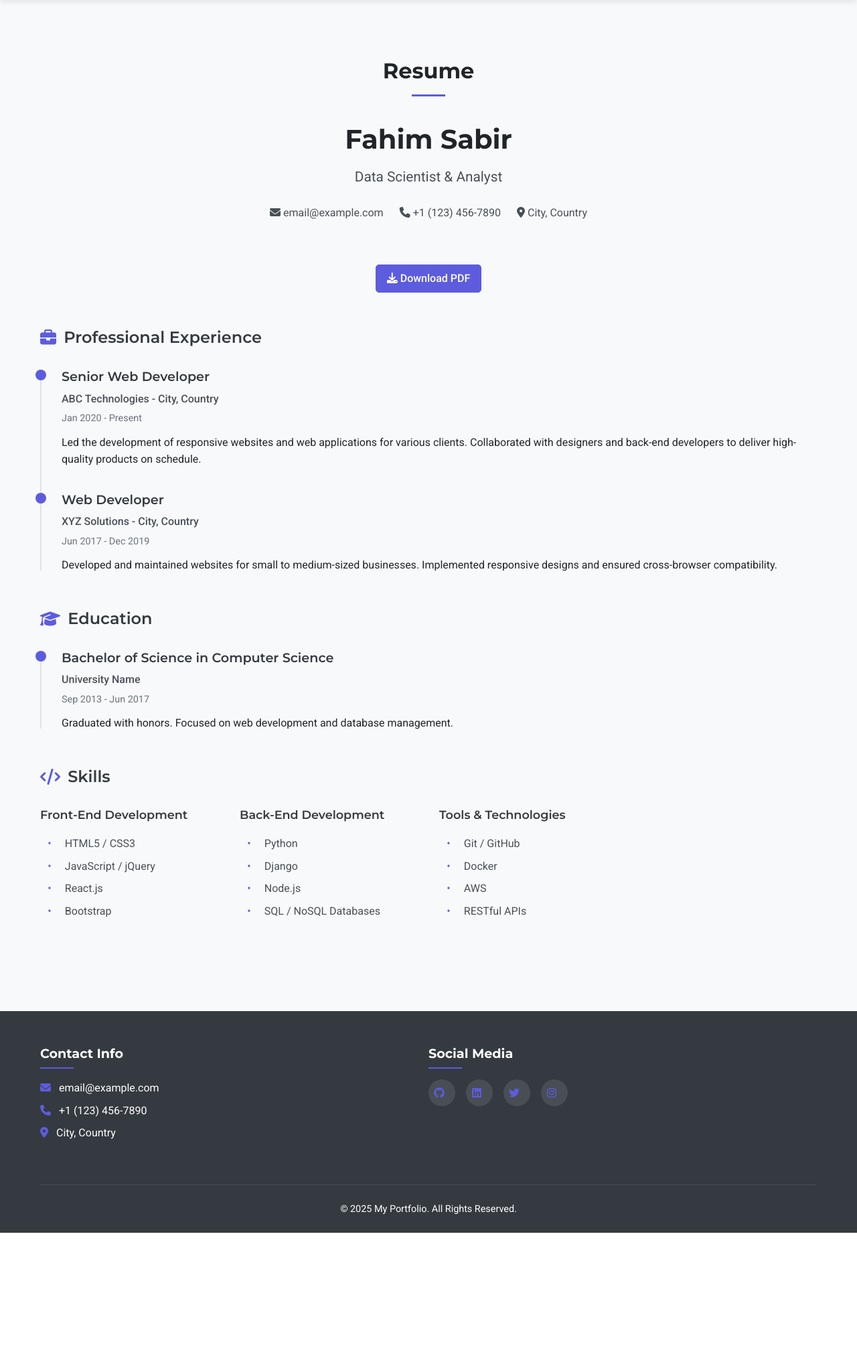
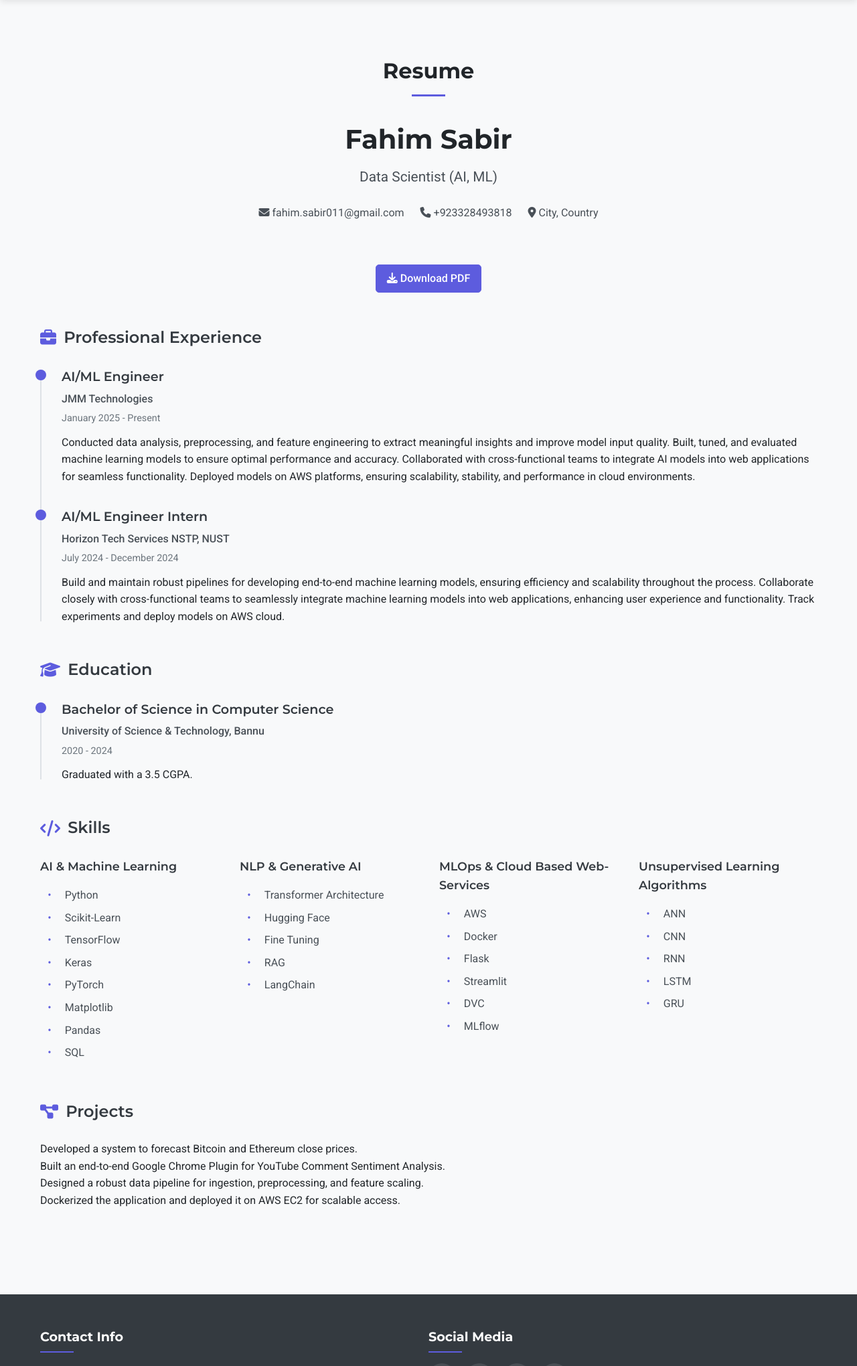
Before and after one commit to fahimai001/My_Portfolio_Website, a Django app: page /resume/ in a window 1280 px wide. Shown: the part 70-2110 px from the top of the page at 67% size. Before the commit the page ends 1911 px from the top, so only its background shows below. Run offline with Django 5.2, Linux system fonts and the light colour scheme; data that the repository does not hold is empty.

Commit message:
updating resume

```diff
--- a/static/css/style.css
+++ b/static/css/style.css
@@ -1,4 +1,3 @@
-/* Reset and Base Styles */
 :root {
     --primary-color: #5D5CDE;
     --primary-dark: #4b4ab2;
@@ -27,7 +26,6 @@
     --box-shadow-hover: 0 5px 15px rgba(0, 0, 0, 0.15);
 }
 
-/* Dark Mode Variables */
 @media (prefers-color-scheme: dark) {
     :root {
         --light-color: #212529;
@@ -167,7 +165,6 @@ img {
     border-radius: 0.2rem;
 }
 
-/* Header and Navigation */
 header {
     background-color: #fff;
     box-shadow: 0 2px 10px rgba(0, 0, 0, 0.1);
--- a/templates/resume.html
+++ b/templates/resume.html
@@ -10,10 +10,10 @@
 
         <div class="resume-header">
             <h1>Fahim Sabir</h1>
-            <p class="job-title">Data Scientist & Analyst</p>
+            <p class="job-title">Data Scientist (AI, ML)</p>
             <div class="contact-info">
-                <p><i class="fas fa-envelope"></i> email@example.com</p>
-                <p><i class="fas fa-phone"></i> +1 (123) 456-7890</p>
+                <p><i class="fas fa-envelope"></i> fahim.sabir011@gmail.com</p>
+                <p><i class="fas fa-phone"></i> +923328493818</p>
                 <p><i class="fas fa-map-marker-alt"></i> City, Country</p>
             </div>
         </div>
@@ -27,117 +27,100 @@
         <div class="resume-section">
             <h3><i class="fas fa-briefcase"></i> Professional Experience</h3>
             <div class="timeline">
-                {% for job in experience %}
                 <div class="timeline-item">
                     <div class="timeline-dot"></div>
                     <div class="timeline-content">
-                        <h4>{{ job.title }}</h4>
-                        <h5>{{ job.company }} - {{ job.location }}</h5>
-                        <p class="timeline-date">
-                            {{ job.start_date|date:"M Y" }} -
-                            {% if job.current %}Present{% else %}{{ job.end_date|date:"M Y" }}{% endif %}
-                        </p>
-                        <p>{{ job.description|linebreaks }}</p>
-                    </div>
-                </div>
-                {% empty %}
-                <!-- Default experience if database is empty -->
-                <div class="timeline-item">
-                    <div class="timeline-dot"></div>
-                    <div class="timeline-content">
-                        <h4>Senior Web Developer</h4>
-                        <h5>ABC Technologies - City, Country</h5>
-                        <p class="timeline-date">Jan 2020 - Present</p>
-                        <p>Led the development of responsive websites and web applications for various clients. Collaborated with designers and back-end developers to deliver high-quality products on schedule.</p>
+                        <h4>AI/ML Engineer</h4>
+                        <h5>JMM Technologies</h5>
+                        <p class="timeline-date">January 2025 - Present</p>
+                        <p>Conducted data analysis, preprocessing, and feature engineering to extract meaningful insights and improve model input quality. Built, tuned, and evaluated machine learning models to ensure optimal performance and accuracy. Collaborated with cross-functional teams to integrate AI models into web applications for seamless functionality. Deployed models on AWS platforms, ensuring scalability, stability, and performance in cloud environments.</p>
                     </div>
                 </div>
                 <div class="timeline-item">
                     <div class="timeline-dot"></div>
                     <div class="timeline-content">
-                        <h4>Web Developer</h4>
-                        <h5>XYZ Solutions - City, Country</h5>
-                        <p class="timeline-date">Jun 2017 - Dec 2019</p>
-                        <p>Developed and maintained websites for small to medium-sized businesses. Implemented responsive designs and ensured cross-browser compatibility.</p>
+                        <h4>AI/ML Engineer Intern</h4>
+                        <h5>Horizon Tech Services NSTP, NUST</h5>
+                        <p class="timeline-date">July 2024 - December 2024</p>
+                        <p>Build and maintain robust pipelines for developing end-to-end machine learning models, ensuring efficiency and scalability throughout the process. Collaborate closely with cross-functional teams to seamlessly integrate machine learning models into web applications, enhancing user experience and functionality. Track experiments and deploy models on AWS cloud.</p>
                     </div>
                 </div>
-                {% endfor %}
             </div>
         </div>
 
         <div class="resume-section">
             <h3><i class="fas fa-graduation-cap"></i> Education</h3>
             <div class="timeline">
-                {% for edu in education %}
-                <div class="timeline-item">
-                    <div class="timeline-dot"></div>
-                    <div class="timeline-content">
-                        <h4>{{ edu.degree }} in {{ edu.field_of_study }}</h4>
-                        <h5>{{ edu.institution }}</h5>
-                        <p class="timeline-date">
-                            {{ edu.start_date|date:"M Y" }} -
-                            {% if edu.current %}Present{% else %}{{ edu.end_date|date:"M Y" }}{% endif %}
-                        </p>
-                        {% if edu.description %}
-                        <p>{{ edu.description|linebreaks }}</p>
-                        {% endif %}
-                    </div>
-                </div>
-                {% empty %}
-                <!-- Default education if database is empty -->
                 <div class="timeline-item">
                     <div class="timeline-dot"></div>
                     <div class="timeline-content">
                         <h4>Bachelor of Science in Computer Science</h4>
-                        <h5>University Name</h5>
-                        <p class="timeline-date">Sep 2013 - Jun 2017</p>
-                        <p>Graduated with honors. Focused on web development and database management.</p>
+                        <h5>University of Science & Technology, Bannu</h5>
+                        <p class="timeline-date">2020 - 2024</p>
+                        <p>Graduated with a 3.5 CGPA.</p>
                     </div>
                 </div>
-                {% endfor %}
             </div>
         </div>
 
         <div class="resume-section">
             <h3><i class="fas fa-code"></i> Skills</h3>
             <div class="skills-grid">
-                {% for skill in skills %}
                 <div class="skill-category">
-                    <h4>{{ skill.name }}</h4>
-                    <div class="skill-bar">
-                        <div class="skill-level" style="width: {{ skill.proficiency|multiply:20 }}%"></div>
-                    </div>
-                </div>
-                {% empty %}
-                <!-- Default skills if database is empty -->
-                <div class="skill-category">
-                    <h4>Front-End Development</h4>
+                    <h4>AI & Machine Learning</h4>
                     <ul class="skill-list">
-                        <li>HTML5 / CSS3</li>
-                        <li>JavaScript / jQuery</li>
-                        <li>React.js</li>
-                        <li>Bootstrap</li>
+                        <li>Python</li>
+                        <li>Scikit-Learn</li>
+                        <li>TensorFlow</li>
+                        <li>Keras</li>
+                        <li>PyTorch</li>
+                        <li>Matplotlib</li>
+                        <li>Pandas</li>
+                        <li>SQL</li>
                     </ul>
                 </div>
                 <div class="skill-category">
-                    <h4>Back-End Development</h4>
+                    <h4>NLP & Generative AI</h4>
                     <ul class="skill-list">
-                        <li>Python</li>
-                        <li>Django</li>
-                        <li>Node.js</li>
-                        <li>SQL / NoSQL Databases</li>
+                        <li>Transformer Architecture</li>
+                        <li>Hugging Face</li>
+                        <li>Fine Tuning</li>
+                        <li>RAG</li>
+                        <li>LangChain</li>
                     </ul>
                 </div>
                 <div class="skill-category">
-                    <h4>Tools & Technologies</h4>
+                    <h4>MLOps & Cloud Based Web-Services</h4>
                     <ul class="skill-list">
-                        <li>Git / GitHub</li>
+                        <li>AWS</li>
                         <li>Docker</li>
-                        <li>AWS</li>
-                        <li>RESTful APIs</li>
+                        <li>Flask</li>
+                        <li>Streamlit</li>
+                        <li>DVC</li>
+                        <li>MLflow</li>
                     </ul>
                 </div>
-                {% endfor %}
+                <div class="skill-category">
+                    <h4>Unsupervised Learning Algorithms</h4>
+                    <ul class="skill-list">
+                        <li>ANN</li>
+                        <li>CNN</li>
+                        <li>RNN</li>
+                        <li>LSTM</li>
+                        <li>GRU</li>
+                    </ul>
+                </div>
             </div>
+        </div>
+
+        <div class="resume-section">
+            <h3><i class="fas fa-project-diagram"></i> Projects</h3>
+            <ul class="project-list">
+                <li>Developed a system to forecast Bitcoin and Ethereum close prices.</li>
+                <li>Built an end-to-end Google Chrome Plugin for YouTube Comment Sentiment Analysis.</li>
+                <li>Designed a robust data pipeline for ingestion, preprocessing, and feature scaling.</li>
+                <li>Dockerized the application and deployed it on AWS EC2 for scalable access.</li>
+            </ul>
         </div>
     </div>
 </section>
```
